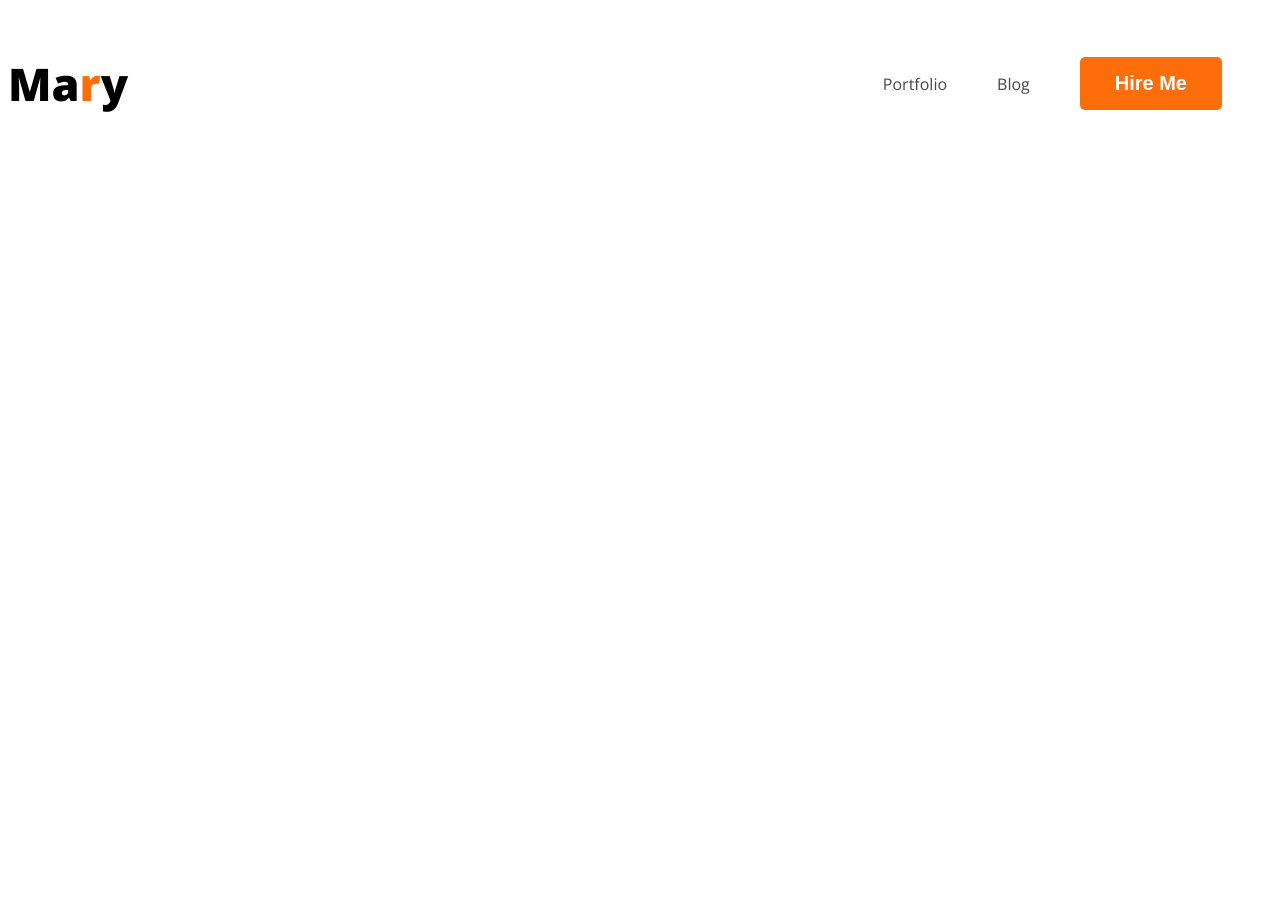
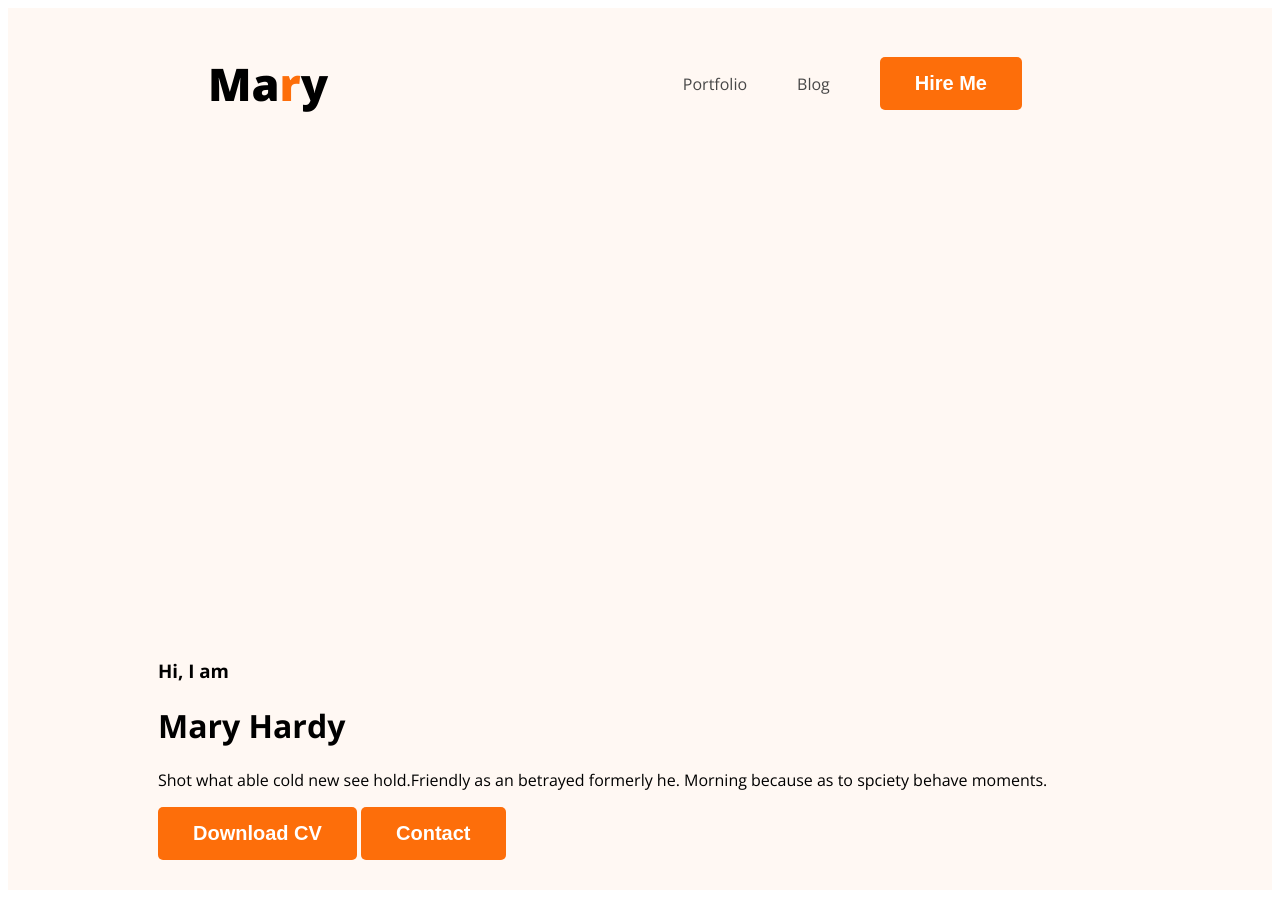
Before and after one commit to ibrahimsadif1/webdevelopment-portfolio, a plain HTML site: page index.html in a window 1280 px wide. Before the commit the page ends 800 px from the top, so only its background shows below. Drawn offline with nearby package versions, Linux system fonts and the light colour scheme.

Commit message:
added name

```diff
--- a/index.html
+++ b/index.html
@@ -10,7 +10,7 @@
     <link rel="stylesheet" href="styles/portfolio.css">
 </head>
 <body>
-    <header>
+    <header class="header">
         <nav>
             <h3 class="nav-title">Ma<span class="text-primary">r</span>y </h3>
             <ul>
@@ -19,6 +19,15 @@
                 <li><button class="btn-primary">Hire Me</button></li>
             </ul>
         </nav>
+        <div class="banner">
+            <div>
+                <h3 class="banner-greeting">Hi, I am</h3>
+                <h1 class="banner-title">Mary Hardy</h1>
+                <p>Shot what able cold new see hold.Friendly as an betrayed formerly he. Morning because as to spciety behave moments.</p>
+                <button class="btn-primary">Download CV</button>
+                <button class="btn-primary">Contact</button>
+            </div>
+        </div>
     </header>
     <main>
 
--- a/styles/portfolio.css
+++ b/styles/portfolio.css
@@ -11,6 +11,7 @@ nav{
     display: flex;
     justify-content: space-between;
     align-items: center;
+    margin: 0px 200px;
 }
 
 .nav-title{
@@ -42,3 +43,10 @@ nav a{
     font-weight: 700;
     padding: 15px 35px;
 }
+/*header related styles*/
+.header{
+    background-color: #fff8F3;
+}
+.banner{
+    padding:30pc 30px 30px 150px;
+}
```
